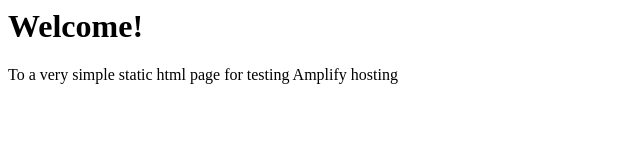
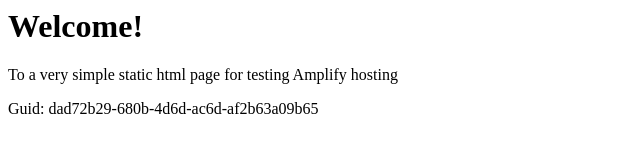
Before and after one commit to aws-aemilia-iad/Github-PR-Commit-Integration-Test-DoNotTouch-Gith-OKSLNVO2-v1-preprod-us-east-1, a website: page src/index.html in a window 1280 px wide. Shown: the whole page, without its empty margins (0-640 px from the left). Drawn offline with Linux system fonts and the light colour scheme.

Commit message:
commit from integ tests

```diff
--- a/src/index.html
+++ b/src/index.html
@@ -1,3 +1,5 @@
+
+
 <html lang="en">
 
 <head>
@@ -10,6 +12,6 @@
 <body>
     <h1>Welcome!</h1>
     <p>To a very simple static html page for testing Amplify hosting</p>
-</body>
+    <p>Guid: dad72b29-680b-4d6d-ac6d-af2b63a09b65</p></body>
 
 </html>
```
